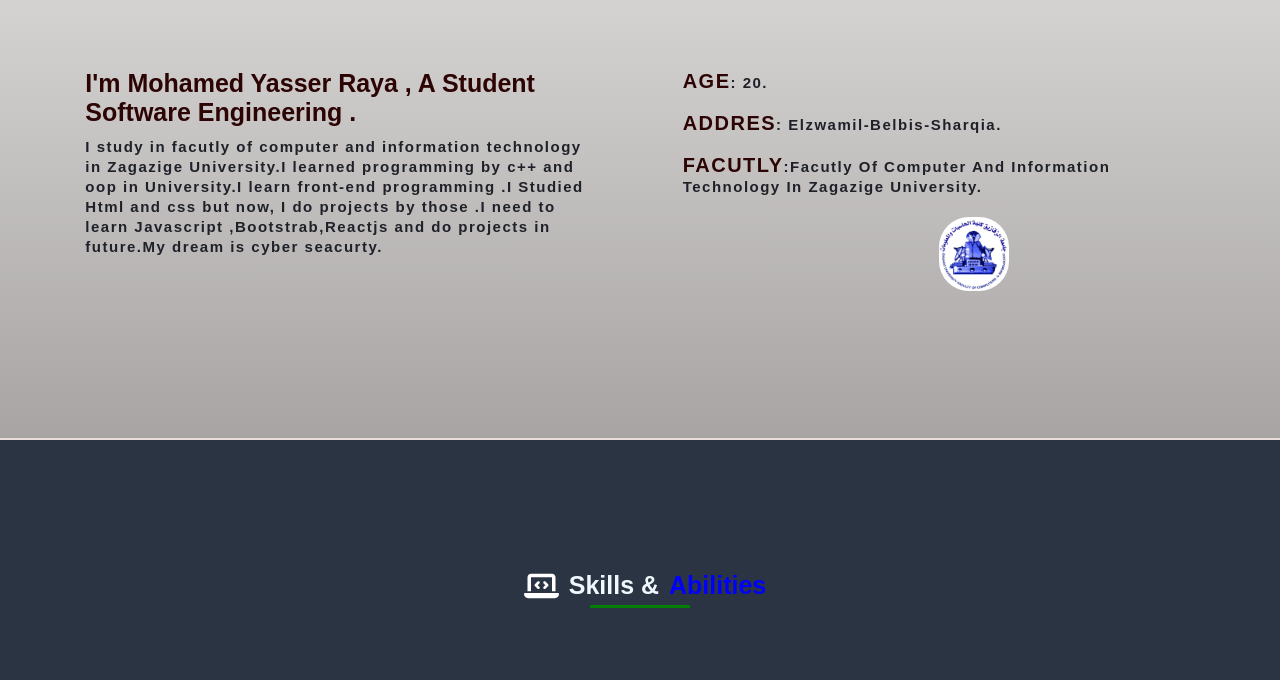
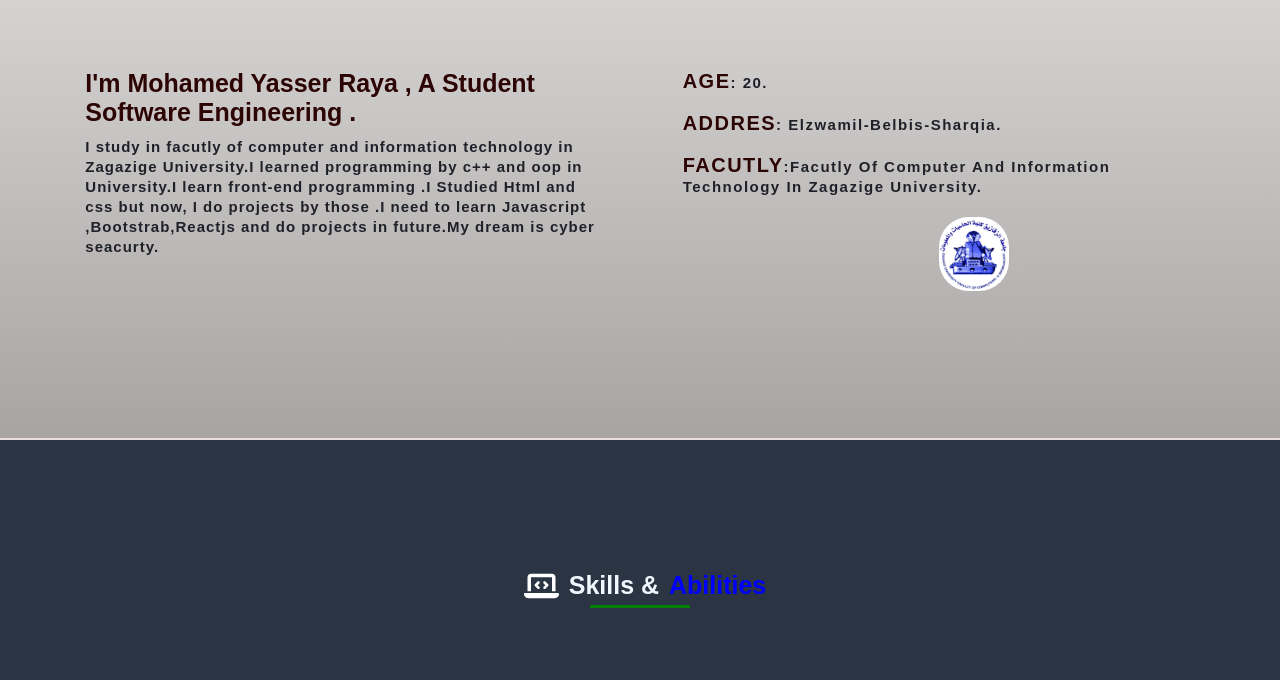
Before and after one commit to Eng-Mohamed-Raya/portfolio, a plain HTML site: page index.html in a window 1280 px wide. Shown: the part 1160-1840 px from the top of the page. Drawn offline with Linux system fonts and the light colour scheme.

Commit message:
style.css

```diff
--- a/style.css
+++ b/style.css
@@ -213,7 +213,7 @@ opacity: 1;
     color: rgb(31, 33, 41);
     font-size: 15px;
     font-weight: 600;
-  letter-spacing: 1.5px;
+  letter-spacing: 1px;
   line-height: 20px;
     padding:0 0 10px 0;
     white-space: wrap;
```
